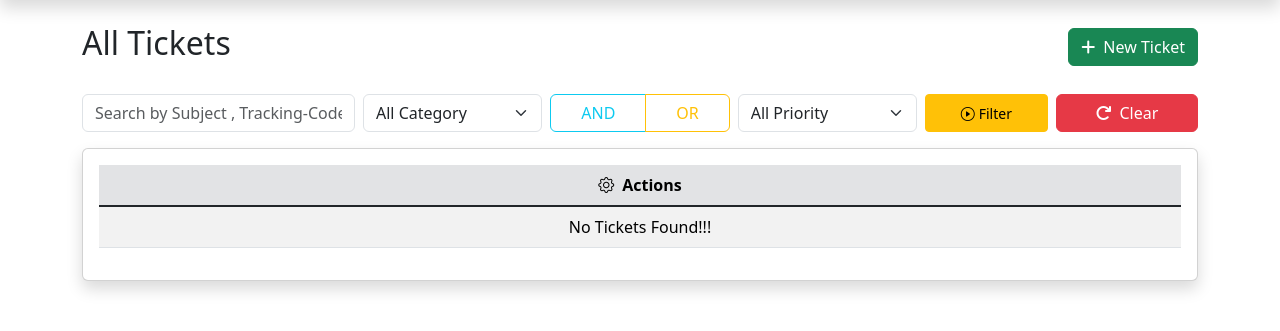
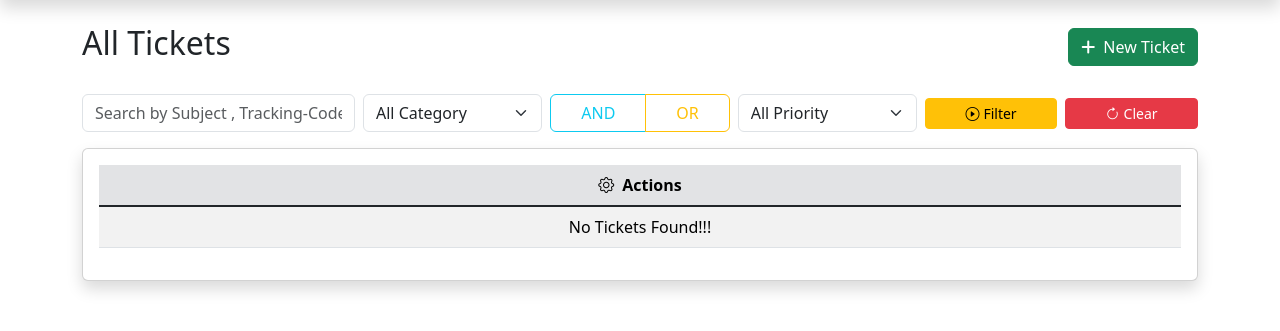
Before and after one commit to DaryaGh/Django_Project_Ticket, a Django app: template Tickets/templates/index.html in a window 1280 px wide. Shown: the part 62-393 px from the top of the page. Run offline with Django 3.2, Linux system fonts and the light colour scheme; the template is opened without the code that fills it, so the values that code supplies are empty; some libraries are stand-ins or nearby versions.

Commit message:
Feat : Add button_tags to Clear btn

```diff
--- a/Tickets/models.py
+++ b/Tickets/models.py
@@ -151,6 +151,9 @@ class Ticket(TimestampedModel):
     def get_delete_url(self):
         return reverse('tickets-destroy',args=[self.pk])
 
+    def get_tickets_url(self):
+        return reverse('tickets',args=[self.pk])
+
     def delete(self, *args, **kwargs):
         if self.priority == 'high':
             raise PermissionDenied("Cannot delete tickets with HIGH priority")
--- a/Tickets/templates/ticket-search.html
+++ b/Tickets/templates/ticket-search.html
@@ -40,9 +40,15 @@
         <div class="col-md-3">
             <div class="d-flex gap-2">
                 {% button label="Filter" color="warning" type="submit" icon="bi-play-circle" extra_class="flex-fill" %}
-                <a href="{% url "tickets" %}" class="btn btn-danger flex-fill d-flex align-items-center justify-content-center">
-                    <i class="fas fa-redo me-2"></i>Clear
-                </a>
+
+{#                {% button "Clear" url=ticket.get_tickets_url extra_class="lex-fill d-flex align-items-center justify-content-center" color="danger" icon="bi-play" %}#}
+
+                {% url "tickets" as tickets_url %}
+                {% button "Clear" url=tickets_url color="danger" icon="bi-arrow-clockwise" extra_class="flex-fill d-flex align-items-center justify-content-center" %}
+
+{#                <a href="{% url "tickets" %}" class="btn btn-danger flex-fill d-flex align-items-center justify-content-center">#}
+{#                    <i class="fas fa-redo me-2"></i>Clear#}
+{#                </a>#}
             </div>
         </div>
     </form>
```
